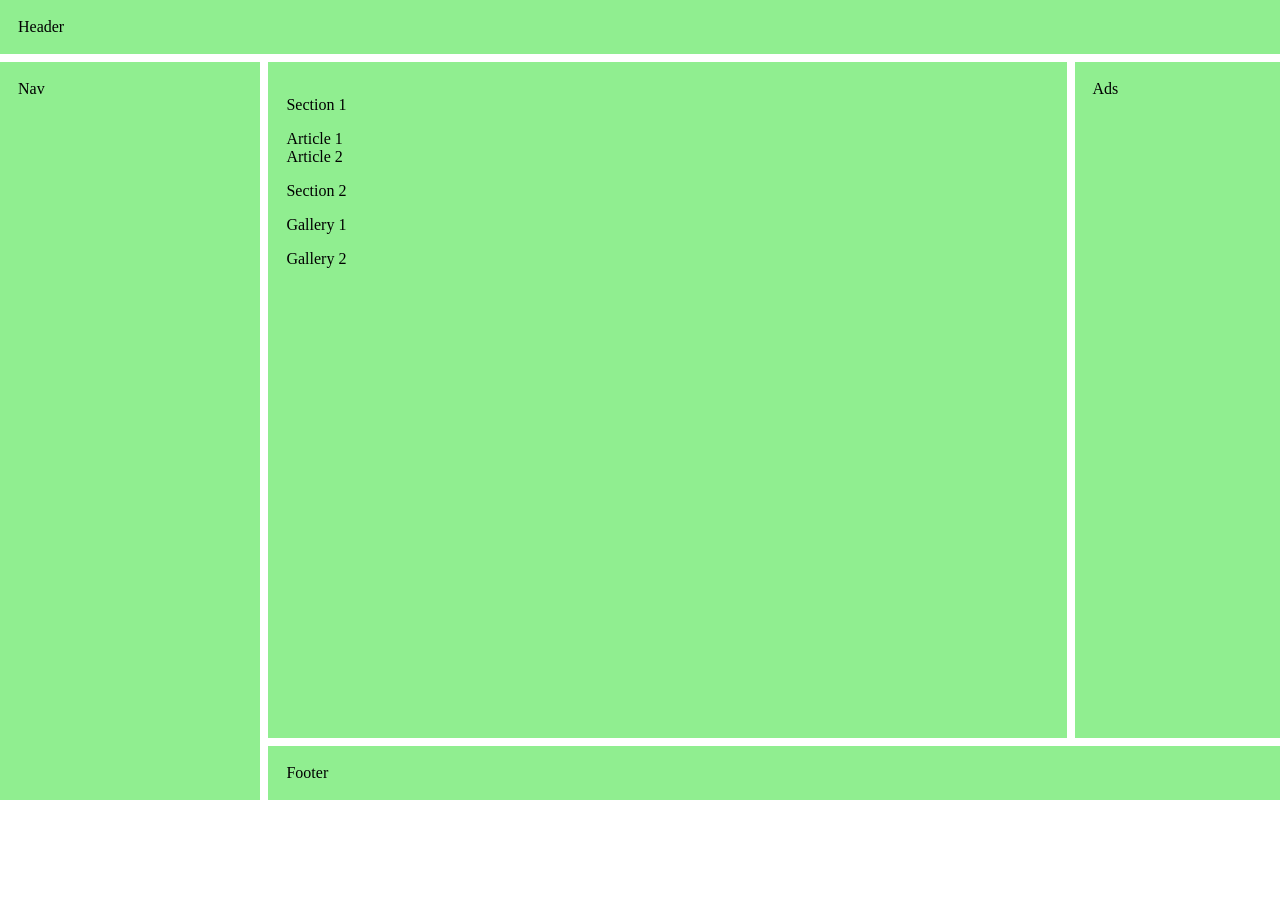
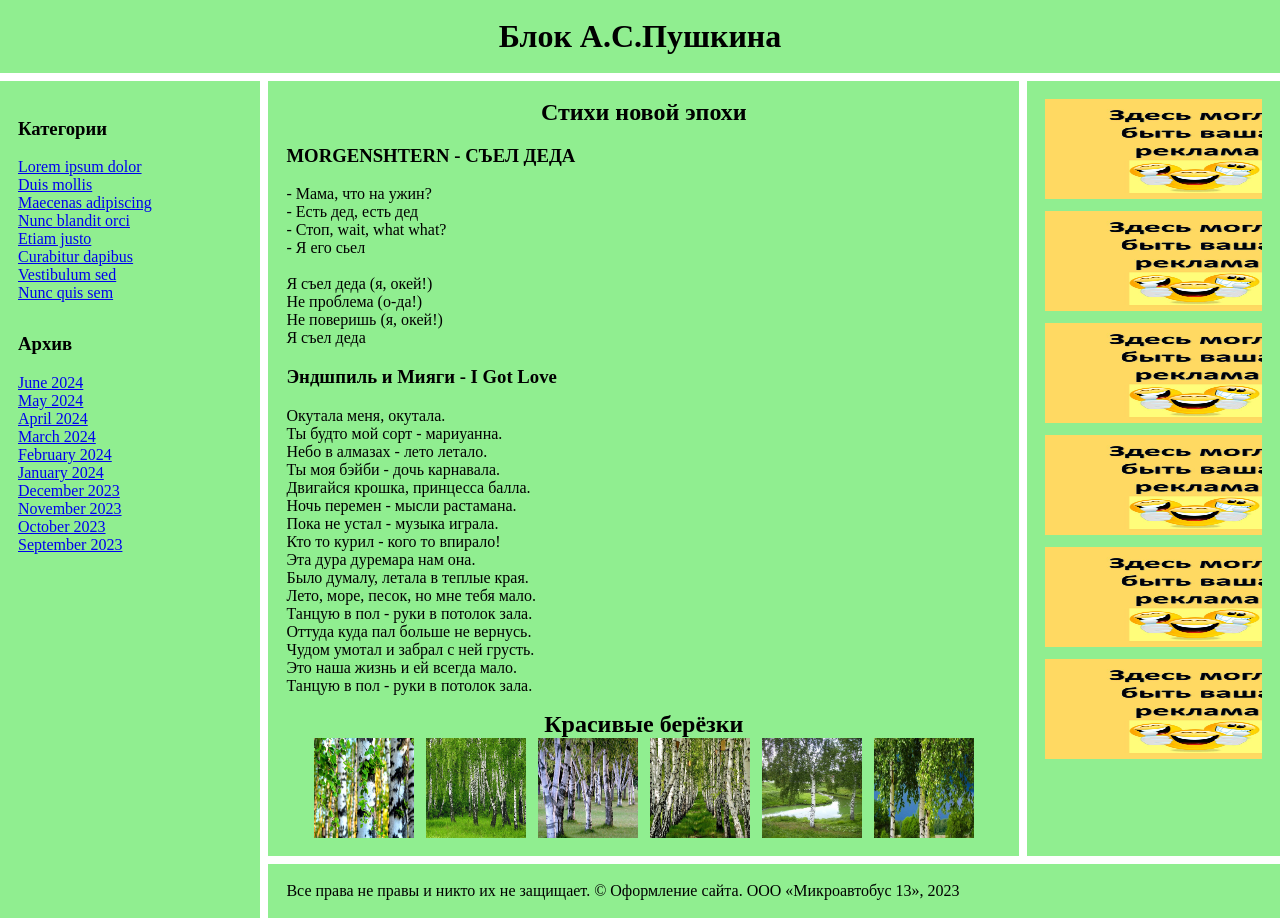
Before and after one commit to sileanhell/HTML-CSS-LABS, a plain HTML site: page Lab6/index.html in a window 1280 px wide. Before the commit the page ends 800 px from the top, so only its background shows below. Drawn offline with Linux system fonts and the light colour scheme.

Commit message:
add content & some view fix

```diff
--- a/Lab6/assets/style.css
+++ b/Lab6/assets/style.css
@@ -5,15 +5,23 @@
   border-color: #e5e7eb;
 }
 
-html,
+html {
+  height: 100%;
+}
+
 body {
-  height: 100%;
   margin: 0;
-  padding: 0;
+  min-height: 100%;
+  display: grid;
 }
 
 span {
   display: block;
+}
+
+h1 {
+  margin: 0;
+  text-align: center;
 }
 
 /* Выше дополнительные стили для нормального отображения элементов */
@@ -25,14 +33,17 @@ span {
   width: 100%;
   background-color: #90ee90;
   padding: 18px;
+  gap: 12px;
+  display: flex;
+  flex-direction: column;
 }
 
 .flex-header,
 .flex-nav,
 .flex-footer,
 .flex-aside {
+  height: 100%;
   width: 100%;
-  height: 100%;
   display: flex;
   flex-direction: column;
   gap: 8px;
@@ -40,7 +51,6 @@ span {
 
 .sections {
   width: 100%;
-  height: 100%;
   background-color: #90ee90;
   padding: 18px;
 }
@@ -48,12 +58,10 @@ span {
 @media (min-width: 640px) {
   .nav {
     width: 25%;
-    height: 100%;
   }
 
   .aside {
     width: 25%;
-    height: 100%;
   }
 
   .flex-nav {
@@ -64,3 +72,59 @@ span {
     flex-direction: row;
   }
 }
+
+/* Стили для наполнения страницы */
+
+.navbar-block {
+  display: flex;
+  flex-direction: column;
+  justify-content: center;
+  align-items: center;
+  flex-wrap: wrap;
+}
+
+.aside-block {
+  display: flex;
+  flex-direction: row;
+  justify-content: center;
+  align-items: center;
+  flex-wrap: wrap;
+  gap: 12px;
+  overflow: hidden;
+}
+
+.aside-block img {
+  width: 100px;
+  height: auto;
+}
+
+.gallery {
+  display: flex;
+  flex-direction: row;
+  justify-content: center;
+  align-items: center;
+  flex-wrap: wrap;
+  gap: 12px;
+}
+
+.gallery img {
+  width: 100px;
+  height: 100px;
+}
+
+@media (min-width: 640px) {
+  .navbar-block {
+    flex-direction: column;
+    align-items: start;
+  }
+
+  .aside-block {
+    flex-direction: column;
+    align-items: center;
+  }
+
+  .aside-block img {
+    width: 300px;
+    height: 100px;
+  }
+}
--- a/Lab6/index.html
+++ b/Lab6/index.html
@@ -8,26 +8,102 @@
   </head>
   <body>
     <div class="flex-header">
-      <header class="header">Header</header>
+      <header class="header">
+        <h1>Блок А.С.Пушкина</h1>
+      </header>
       <div class="flex-nav">
-        <nav class="nav">Nav</nav>
+        <nav class="nav">
+          <div class="navbar-block">
+            <h3>Категории</h3>
+            <a href="#">Lorem ipsum dolor</a>
+            <a href="#">Duis mollis</a>
+            <a href="#">Maecenas adipiscing</a>
+            <a href="#">Nunc blandit orci</a>
+            <a href="#">Etiam justo</a>
+            <a href="#">Curabitur dapibus</a>
+            <a href="#">Vestibulum sed</a>
+            <a href="#">Nunc quis sem</a>
+          </div>
+          <div class="navbar-block">
+            <h3>Архив</h3>
+            <a href="#">June 2024</a>
+            <a href="#">May 2024</a>
+            <a href="#">April 2024</a>
+            <a href="#">March 2024</a>
+            <a href="#">February 2024</a>
+            <a href="#">January 2024</a>
+            <a href="#">December 2023</a>
+            <a href="#">November 2023</a>
+            <a href="#">October 2023</a>
+            <a href="#">September 2023</a>
+          </div>
+          <div></div>
+        </nav>
         <div class="flex-footer">
           <div class="flex-aside">
             <div class="sections">
               <section>
-                <p>Section 1</p>
-                <article>Article 1</article>
-                <article>Article 2</article>
+                <h1>Стихи новой эпохи</h1>
+                <article>
+                  <h3>MORGENSHTERN - СЪЕЛ ДЕДА</h3>
+                  <p>
+                    - Мама, что на ужин?<br />
+                    - Есть дед, есть дед<br />
+                    - Стоп, wait, what what?<br />
+                    - Я его сьел<br /><br />
+
+                    Я съел деда (я, окей!)<br />
+                    Не проблема (о-да!)<br />
+                    Не поверишь (я, окей!)<br />
+                    Я съел деда<br />
+                  </p>
+                </article>
+                <article>
+                  <h3>Эндшпиль и Мияги - I Got Love</h3>
+                  <p>
+                    Окутала меня, окутала.<br />
+                    Ты будто мой сорт - мариуанна.<br />
+                    Небо в алмазах - лето летало.<br />
+                    Ты моя бэйби - дочь карнавала.<br />
+                    Двигайся крошка, принцесса балла.<br />
+                    Ночь перемен - мысли растамана.<br />
+                    Пока не устал - музыка играла.<br />
+                    Кто то курил - кого то впирало!<br />
+                    Эта дура дуремара нам она.<br />
+                    Было думалу, летала в теплые края.<br />
+                    Лето, море, песок, но мне тебя мало.<br />
+                    Танцую в пол - руки в потолок зала.<br />
+                    Оттуда куда пал больше не вернусь.<br />
+                    Чудом умотал и забрал с ней грусть.<br />
+                    Это наша жизнь и ей всегда мало.<br />
+                    Танцую в пол - руки в потолок зала.<br />
+                  </p>
+                </article>
               </section>
               <section>
-                <p>Section 2</p>
-                <p>Gallery 1</p>
-                <p>Gallery 2</p>
+                <h1>Красивые берёзки</h1>
+                <div class="gallery">
+                  <img src="./assets/images/b1.jpg" />
+                  <img src="./assets/images/b2.jpg" />
+                  <img src="./assets/images/b3.jpg" />
+                  <img src="./assets/images/b4.jpg" />
+                  <img src="./assets/images/b5.jpg" />
+                  <img src="./assets/images/b6.jpg" />
+                </div>
               </section>
             </div>
-            <aside class="aside">Ads</aside>
+            <aside class="aside">
+              <div class="aside-block">
+                <img src="./assets/images/ads.jpg" />
+                <img src="./assets/images/ads.jpg" />
+                <img src="./assets/images/ads.jpg" />
+                <img src="./assets/images/ads.jpg" />
+                <img src="./assets/images/ads.jpg" />
+                <img src="./assets/images/ads.jpg" />
+              </div>
+            </aside>
           </div>
-          <footer class="footer">Footer</footer>
+          <footer class="footer">Все права не правы и никто их не защищает. © Оформление сайта. ООО «Микроавтобус 13», 2023</footer>
         </div>
       </div>
     </div>
```
Also changed, not shown: Lab6/assets/images/ads.jpg (added), Lab6/assets/images/b1.jpg (added), Lab6/assets/images/b2.jpg (added), Lab6/assets/images/b3.jpg (added), Lab6/assets/images/b4.jpg (added), Lab6/assets/images/b5.jpg (added), Lab6/assets/images/b6.jpg (added).
